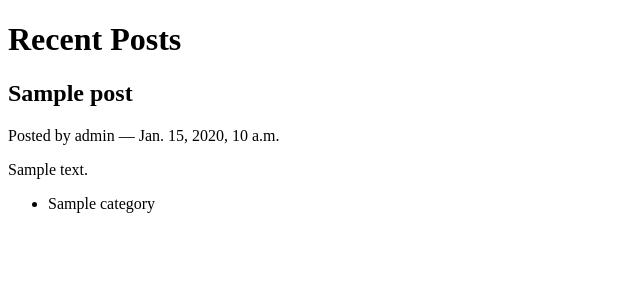
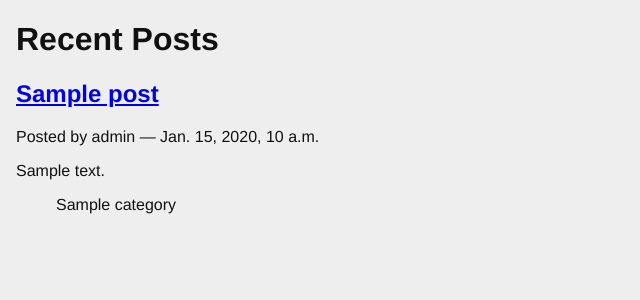
Before and after one commit to dancornutt/django-blog-1, a Django app: page / in a window 1280 px wide. Shown: the top 300 px of the page, without its empty margins (0-640 px from the left). Run offline with Django 3.2, Linux system fonts and the light colour scheme; data comes from the database, SQL or seed files in the repository; tables that the repository leaves empty hold one stand-in row (values such as "Sample post").

Commit message:
CSS incorporated into site

```diff
--- /dev/null
+++ b/blogging/static/django_blog.css
@@ -0,0 +1,74 @@
+body {
+    background-color: #eee;
+    color: #111;
+    font-family: "HelveticaNeue-Light", "Helvetica Neue Light", "Helvetica Neue", Helvetica, Arial, "Lucida Grande", sans-serif;
+    margin:0;
+    padding:0;
+}
+#container {
+    margin:0;
+    padding:0;
+    margin-top: 0px;
+}
+#header {
+    background-color: #333;
+    border-botton: 1px solid #111;
+    margin:0;
+    padding:0;
+}
+#control-bar {
+    margin: 0em 0em 1em;
+    list-style: none;
+    list-style-type: none;
+    text-align: right;
+    color: #eee;
+    font-size: 80%;
+    padding-bottom: 0.4em;
+}
+#control-bar li {
+    display: inline-block;
+}
+#control-bar li a {
+    color: #eee;
+    padding: 0.5em;
+    text-decoration: none;
+}
+#control-bar li a:hover {
+    color: #cce;
+}
+#content {
+    margin: 0em 1em 1em;
+}
+
+ul#entries {
+    list-style: none;
+    list-style-type: none;
+}
+div.entry {
+    margin-right: 2em;
+    margin-top: 1em;
+    border-top: 1px solid #cecece;
+}
+ul#entries li:first-child div.entry {
+    border-top: none;
+    margin-top: 0em;
+}
+div.entry-body {
+    margin-left: 2em;
+}
+.notification {
+    float: right;
+    text-align: center;
+    width: 25%;
+    padding: 1em;
+}
+.info {
+    background-color: #aae;
+}
+ul.categories {
+    list-style: none;
+    list-style-type: none;
+}
+ul.categories li {
+    display: inline;
+}
--- a/blogging/templates/blogging/list.html
+++ b/blogging/templates/blogging/list.html
@@ -3,7 +3,9 @@
   {% comment %} here is where the query happens {% endcomment %}
   {% for post in posts %}
   <div class="post">
-    <h2>{{ post }}</h2>
+    <h2>
+        <a href="{% url 'blog_detail' post.pk %}">{{ post }}</a>
+    </h2>
     <p class="byline">
       Posted by {{ post.author.username }} &mdash; {{ post.published_date }}
     </p>
--- a/mysite/templates/base.html
+++ b/mysite/templates/base.html
@@ -1,7 +1,9 @@
+{% load staticfiles %}
 <!DOCTYPE html>
 <html>
   <head>
     <title>My Django Blog</title>
+    <link type="text/css" rel="stylesheet" href="{% static 'django_blog.css' %}">
   </head>
   <body>
     <div id="container">
```
